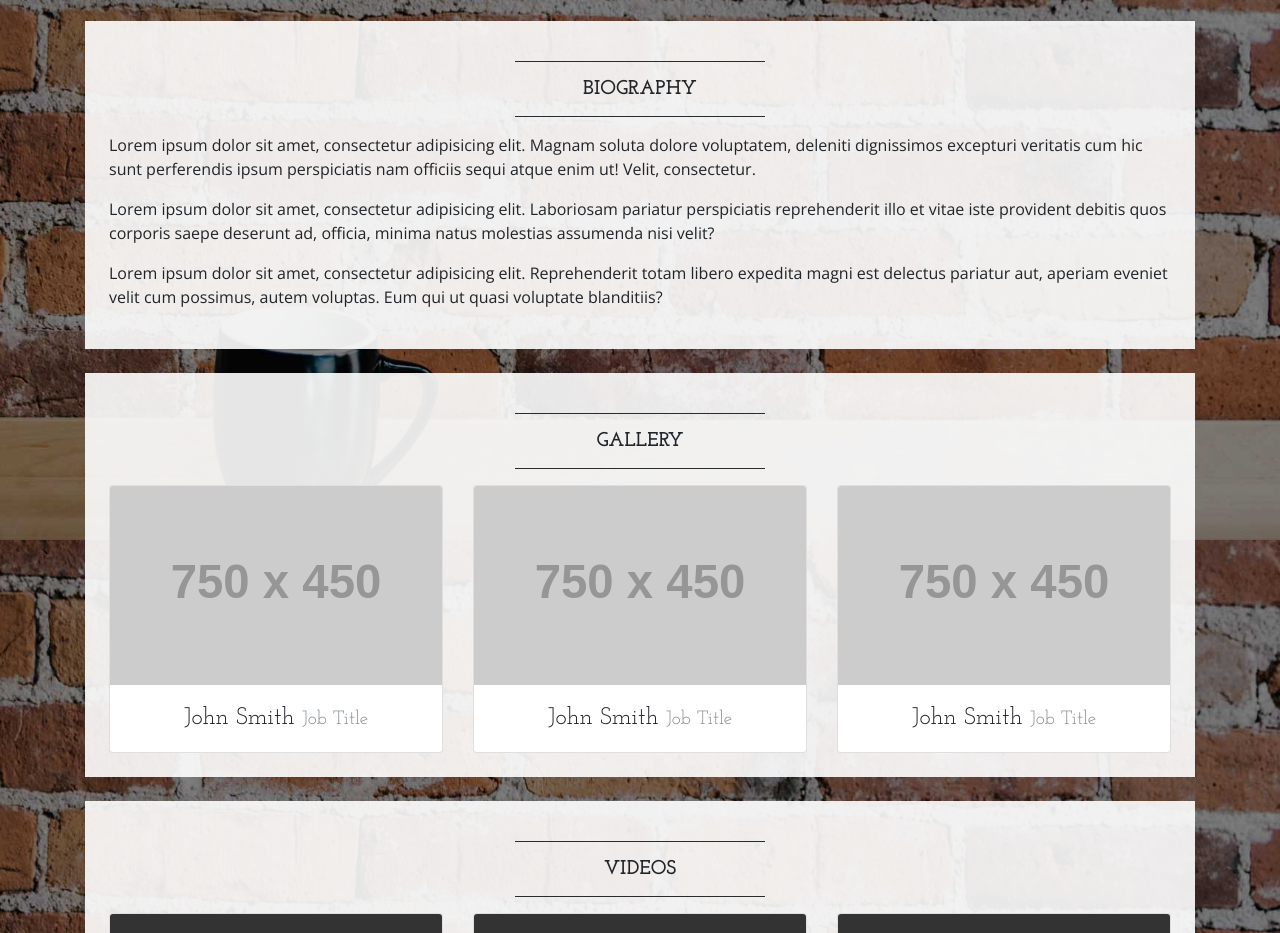
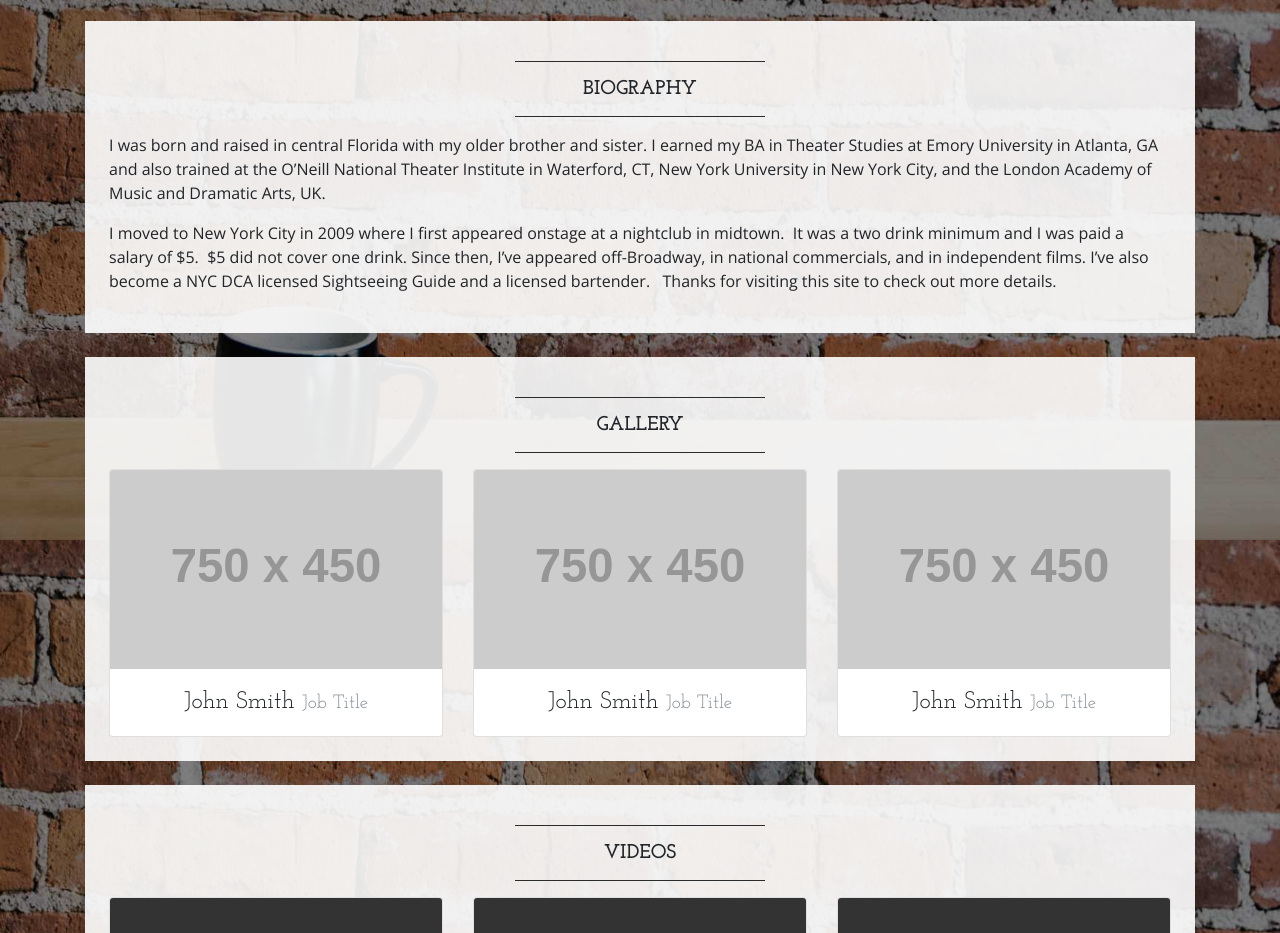
Before and after one commit to jonnyc/alicebahlke, a plain HTML site: page index.html in a window 1280 px wide. Shown: the part 1060-1993 px from the top of the page. Drawn offline with nearby package versions, Linux system fonts and the light colour scheme; grey boxes are pictures that could not be loaded; placeholder pictures from the web are drawn by us.

Commit message:
Edited the Bio section with correct content

```diff
--- a/index.html
+++ b/index.html
@@ -124,9 +124,8 @@
       <h2 class="text-center text-lg text-uppercase my-0"><strong>Biography</strong></h2>
       <hr class="divider">
       <img class="img-fluid float-left mr-4 d-none d-lg-block" src="img/intro-pic.jpg" alt="">
-      <p>Lorem ipsum dolor sit amet, consectetur adipisicing elit. Magnam soluta dolore voluptatem, deleniti dignissimos excepturi veritatis cum hic sunt perferendis ipsum perspiciatis nam officiis sequi atque enim ut! Velit, consectetur.</p>
-      <p>Lorem ipsum dolor sit amet, consectetur adipisicing elit. Laboriosam pariatur perspiciatis reprehenderit illo et vitae iste provident debitis quos corporis saepe deserunt ad, officia, minima natus molestias assumenda nisi velit?</p>
-      <p>Lorem ipsum dolor sit amet, consectetur adipisicing elit. Reprehenderit totam libero expedita magni est delectus pariatur aut, aperiam eveniet velit cum possimus, autem voluptas. Eum qui ut quasi voluptate blanditiis?</p>
+      <p>I was born and raised in central Florida with my older brother and sister. I earned my BA in Theater Studies at Emory University in Atlanta, GA and also trained at the O’Neill National Theater Institute in Waterford, CT, New York University in New York City, and the London Academy of Music and Dramatic Arts, UK.</p>
+      <p>I moved to New York City in 2009 where I first appeared onstage at a nightclub in midtown.  It was a two drink minimum and I was paid a salary of $5.  $5 did not cover one drink. Since then, I’ve appeared off-Broadway, in national commercials, and in independent films. I’ve also become a NYC DCA licensed Sightseeing Guide and a licensed bartender.   Thanks for visiting this site to check out more details.</p>
     </div>
 
     <!-- Gallery -->
```
